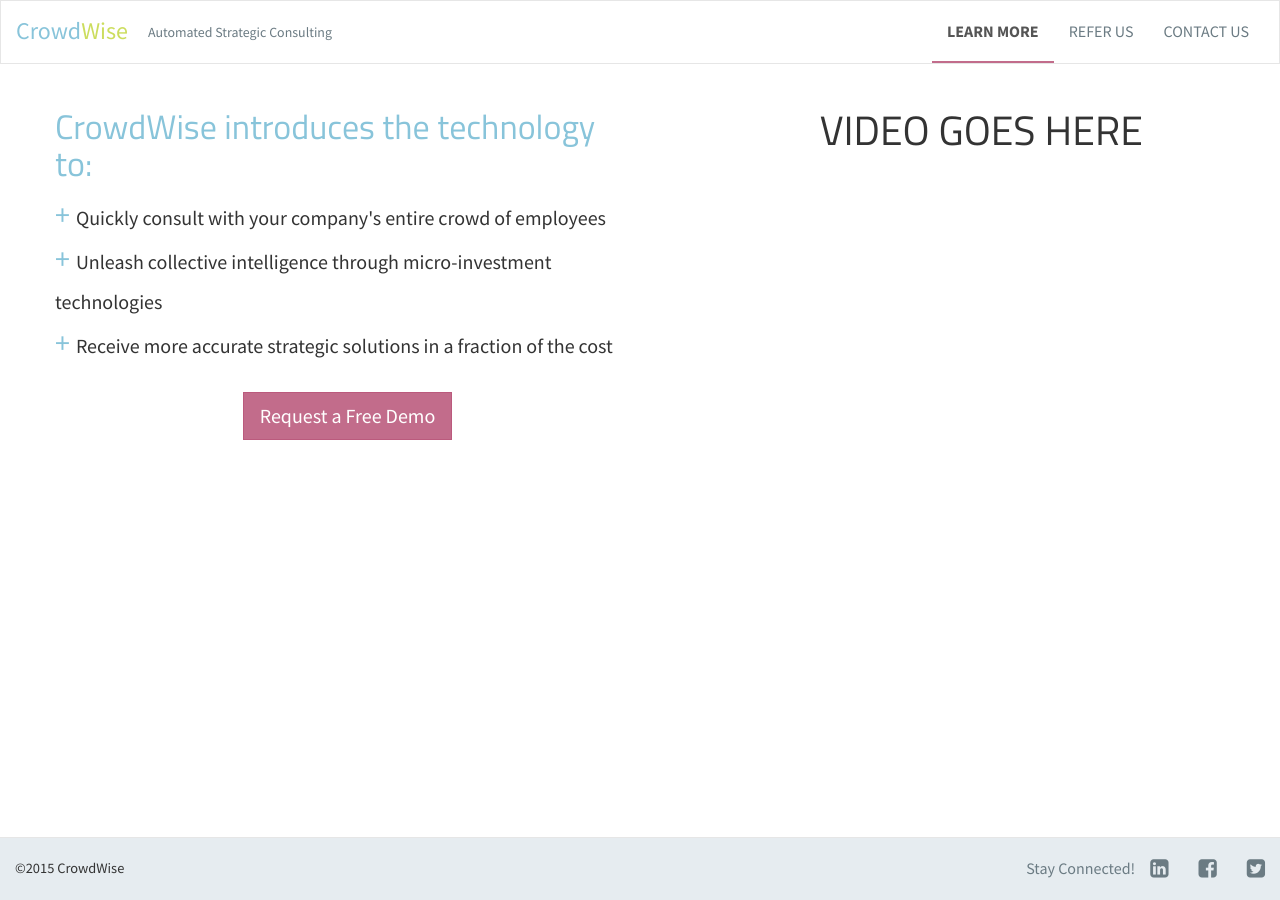
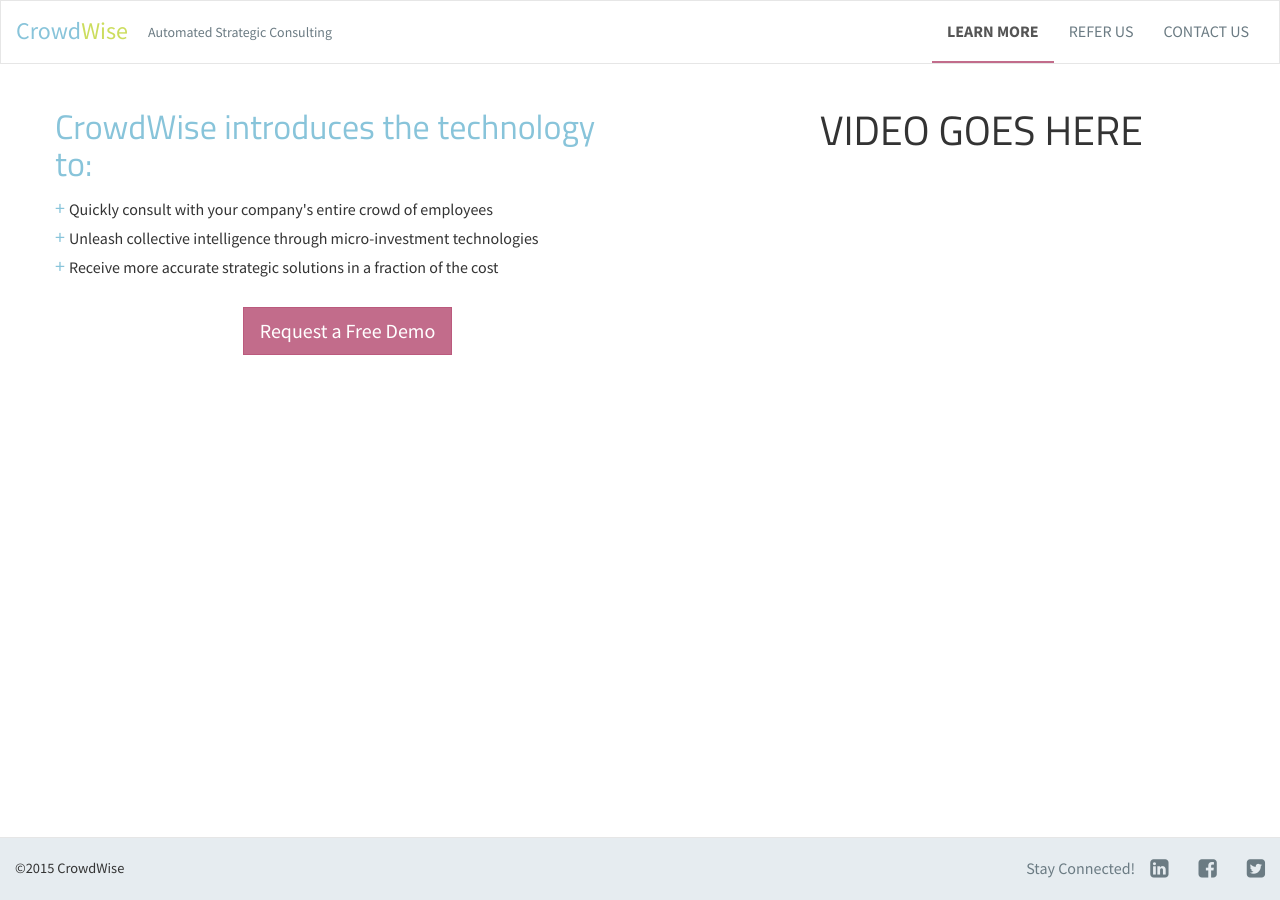
Before and after one commit to crowdwise/crowdwise.github.io, a Jekyll site: the page built from index.html, in a window 1280 px wide. Built offline with Jekyll 4.4.1, drawn with Linux system fonts in a browser that asks for light colours.

Commit message:
font size tweaks

```diff
--- a/assets/stylesheets/style.scss
+++ b/assets/stylesheets/style.scss
@@ -24,15 +24,14 @@
 
   ul {
     list-style: none;
-    font-size: 1.25em;
-    line-height: 2em;
+    line-height: 1.75em;
     padding: 0px;
     padding-bottom: 15px;
 
     li:before {
       content: "+ ";
       color: $blue;
-      font-size: 1.5em;
+      font-size: 1.25em;
     }
   }
 }
```
